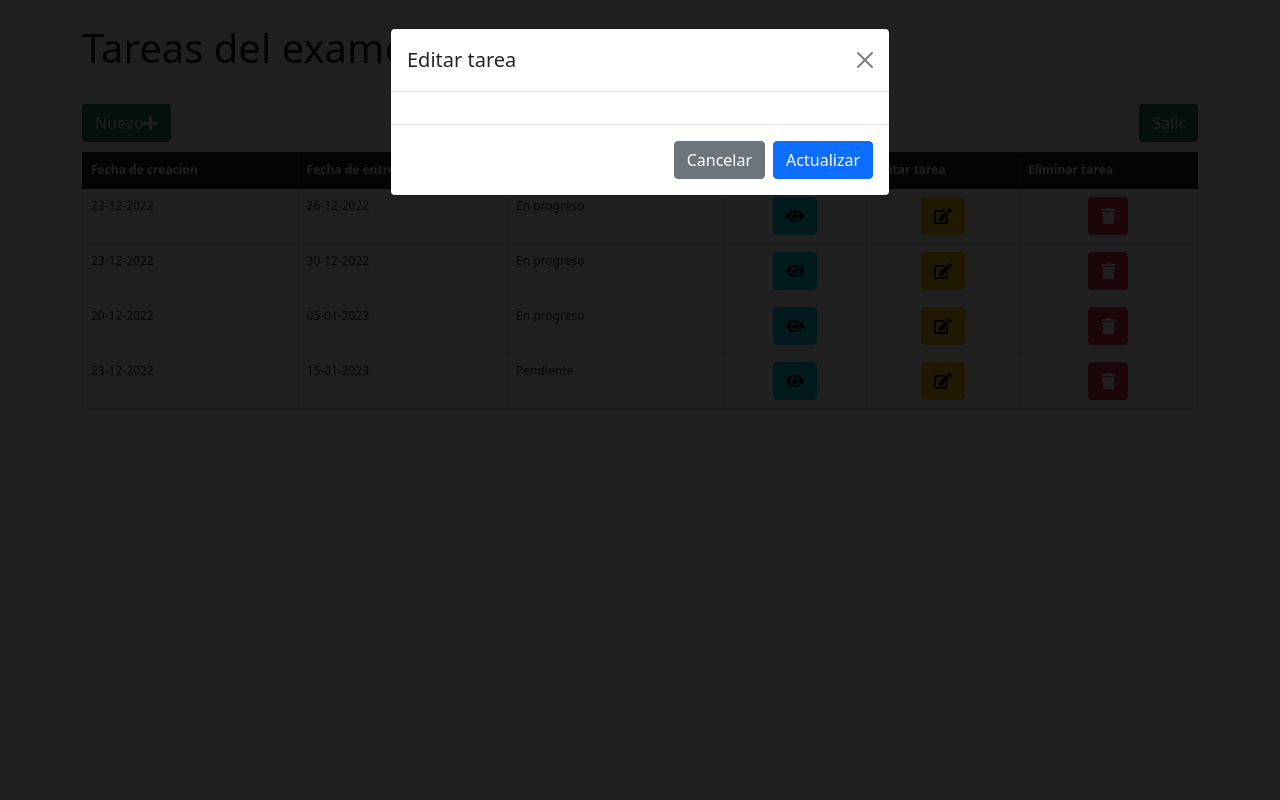
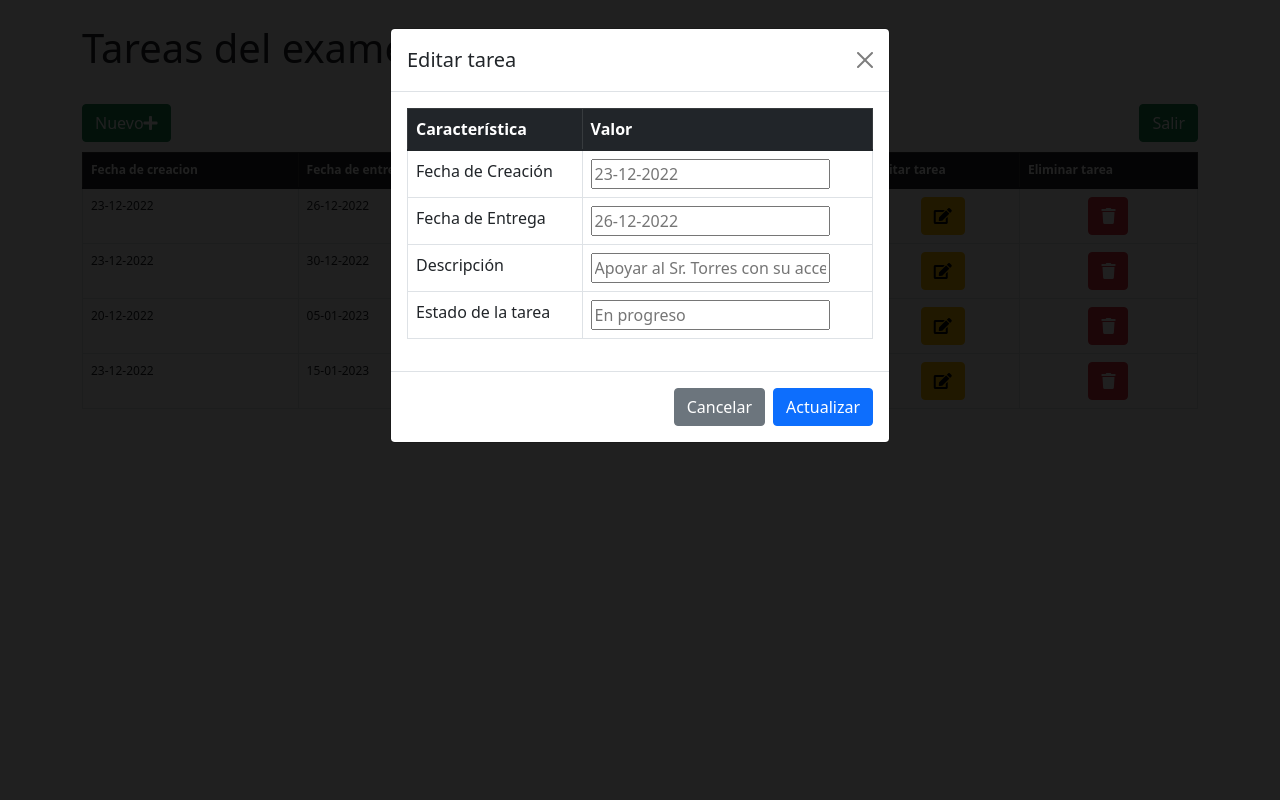
Before and after one commit to jamir02/ExamenFinal_DesarrolloWeb, a Django app: page /examenFinal/dashboard in a window 1280 px wide, after a click that opens the changed part. Run offline with Django 4.2, Linux system fonts and the light colour scheme; data comes from the database, SQL or seed files in the repository; some libraries are stand-ins or nearby versions.

Commit message:
Solucion pregunta 2-3

```diff
--- a/primerProyecto/examenFinal/templates/examenFinal/dashboard.html
+++ b/primerProyecto/examenFinal/templates/examenFinal/dashboard.html
@@ -184,6 +184,23 @@
             console.log(id_tarea)
             //El codigo inicia aqui
 
+            fetch(`http://127.0.0.1:8000/examenFinal/obtener_info_tarea?tarea=${id_tarea}`) // Capturo la información de la tarea
+            .then(response => response.json()) // decodificamos el dato en tipo json
+            .then(data =>{
+                console.log(data) //lo imprimimos en consola
+                let cuerpoTabla = document.getElementById('cuerpoTabla1')
+                let datosTabla = ['Fecha de Creación', 'Fecha de Entrega', 'Descripción', 'Estado de la tarea'] // Tipos de caracteristicas de la tarea
+                cuerpoTabla.innerHTML = ''// Para eliminar datos anteriores (limpiar tabla)
+                for (let i=0; i<data.dato.length;i++){ // imprimo todos las caracteristicas de la tarea
+                     cuerpoTabla.innerHTML += `
+                    <tr>
+                        <td>${datosTabla[i]}</td>
+                        <td><input type="text" placeholder = "${data.dato[i]}" />
+                        </td>
+                    </tr>
+                     `
+                }
+            })
             //Fin del codigo
            }
 
@@ -290,6 +307,14 @@
                 <button type="button" class="btn-close" data-bs-dismiss="modal" aria-label="Close"></button>
             </div>
             <div class="modal-body">
+                <table class="table table-bordered" id="infoTarea1">
+                    <thead class="table-dark">
+                        <th>Característica</th>
+                        <th>Valor</th>
+                    </thead>
+                    <tbody id="cuerpoTabla1">
+                    </tbody>
+                </table>
             </div>
             <div class="modal-footer">
                 <button type="button" class="btn btn-secondary" data-bs-dismiss="modal">Cancelar</button>
--- a/primerProyecto/examenFinal/urls.py
+++ b/primerProyecto/examenFinal/urls.py
@@ -9,4 +9,5 @@ urlpatterns = [
     path('obtener_info_tarea', views.obtener_info_tarea, name='obtener_info_tarea'),
     path('crear_tarea', views.crear_tarea, name='crear_tarea'),
     path('eliminar_tarea', views.eliminar_tarea,name = 'eliminar_tarea'),
+    path('editar_tarea', views.editar_tarea, name='editar_tarea'),
 ]
--- a/primerProyecto/examenFinal/views.py
+++ b/primerProyecto/examenFinal/views.py
@@ -55,3 +55,13 @@ def eliminar_tarea(request):
     return JsonResponse({
             'resp':'ok'
         })
+
+def editar_tarea(request):
+    datoTarea = str(request.GET.get('tarea')) #obtengo el identificador
+    infoTarea = tareasExamen.objects.get(id=datoTarea) #obtengo la info de la tarea seleccionada
+    arregloTarea = [infoTarea.fechaCreacion, infoTarea.fechaEntrega, infoTarea.descripcion, infoTarea.estadoTarea] #coloco la información en un arreglo
+    print(datoTarea)
+
+    return JsonResponse({
+        'dato': arregloTarea, # paso los datos de la tarea seleccionada a la parte front
+    })
```
